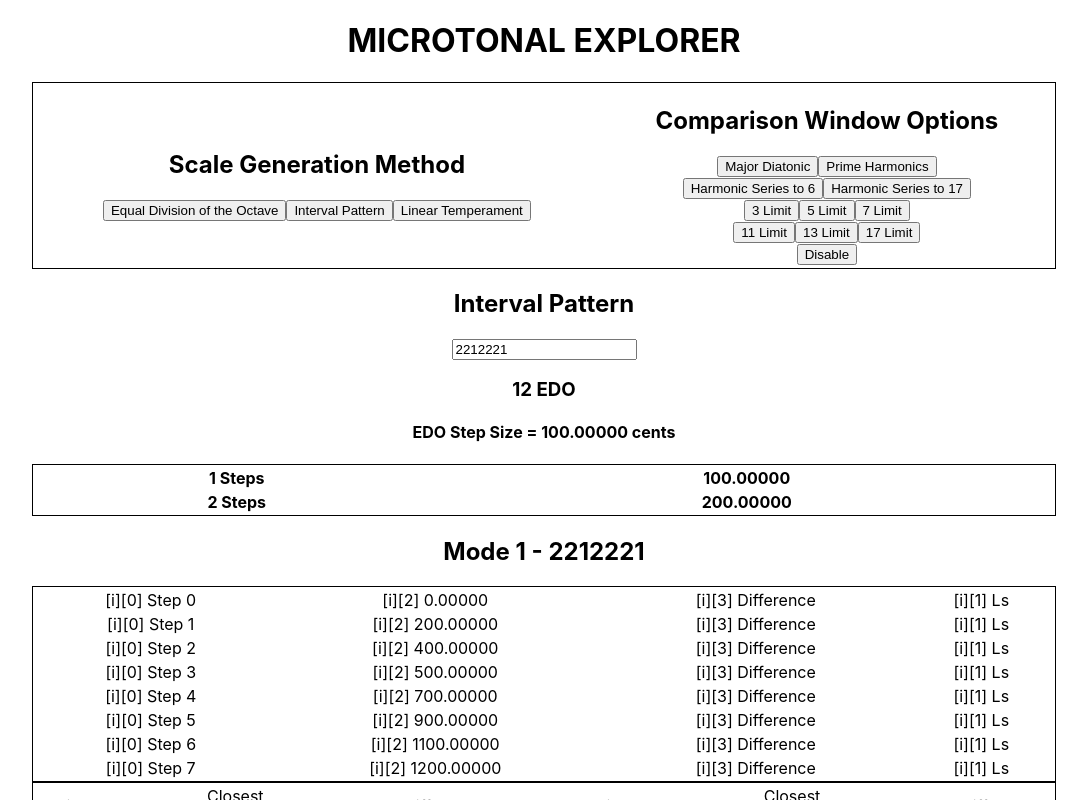
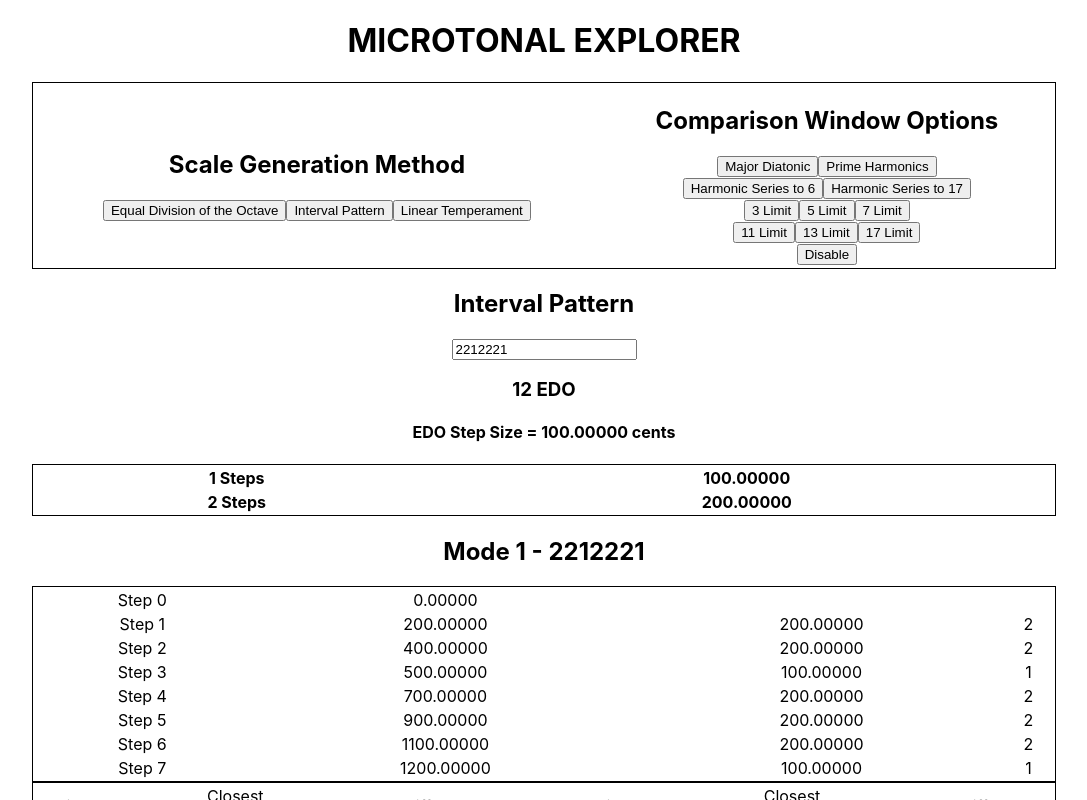
Before and after one commit to zzork/color-horizons-review-temp, a React (Create React App) app: page / in a window 1280 px wide. Shown: the top 800 px of the page, without its empty margins (96-1183 px from the left). Built offline with nearby package versions, Linux system fonts and the light colour scheme.

Commit message:
after jalil meeting

```diff
--- /dev/null
+++ b/src/apps/AllModes/components/ReadoutTable.js
@@ -0,0 +1,32 @@
+const ReadoutTable = ({ index, patternAndScale }) => {
+  return (
+    <div>
+      <h2>
+        Mode {index + 1} - {patternAndScale.pattern.join("")}
+        <br />
+      </h2>
+      <table>
+        <tbody>
+          {patternAndScale.values.map((value, valueIndex) => (
+            <tr key={valueIndex}>
+              <td>Step {valueIndex}</td>
+              <td>{value.toFixed(5)}</td>
+              <td>
+                {valueIndex === 0
+                  ? ""
+                  : patternAndScale.stepDifferences[valueIndex - 1].toFixed(5)}
+              </td>
+              <td>
+                {valueIndex === 0
+                  ? ""
+                  : patternAndScale.pattern[valueIndex - 1]}
+              </td>
+            </tr>
+          ))}
+        </tbody>
+      </table>
+    </div>
+  );
+};
+
+export default ReadoutTable;
--- /dev/null
+++ b/src/apps/AllModes/index.js
@@ -0,0 +1,22 @@
+import { ComparisonWindow } from "../../components/ComparisonWindow";
+import ReadoutTable from "./components/ReadoutTable";
+import convertPatternToModes from "./util/convertPatternToModes";
+
+const AllModes = ({ pattern, selectedComparison }) => {
+  const patternAndScales = convertPatternToModes(pattern);
+  return (
+    <div>
+      {patternAndScales.map((patternAndScale, index) => (
+        <div key={index}>
+          <ReadoutTable patternAndScale={patternAndScale} index={index} />
+          <ComparisonWindow
+            scale={patternAndScale.values}
+            selectedComparison={selectedComparison}
+          />
+        </div>
+      ))}
+    </div>
+  );
+};
+
+export default AllModes;
--- /dev/null
+++ b/src/apps/AllModes/util/convertPatternToModes.js
@@ -0,0 +1,82 @@
+import getAllPossiblePatterns from "./getAllPossiblePatterns";
+
+const applyEdo = (pattern) => {
+  const edo = pattern.reduce((accumulator, value) => {
+    return accumulator + Number(value);
+  }, 0);
+  const edoStepValue = 1200 / edo;
+  const patternEdo = pattern.map((value) => value * edoStepValue);
+  return patternEdo;
+};
+
+const getValuesFromStepDifferences = (stepDifferences) => {
+  let sum = 0;
+  const values = [sum];
+  for (let stepDifference of stepDifferences) {
+    sum = sum + stepDifference;
+    values.push(sum);
+  }
+  return values;
+};
+
+const convertPatternToModes = (pattern) => {
+  // take pattern and make all possible patterns
+  const scalePatterns = getAllPossiblePatterns(pattern);
+  const patternModes = scalePatterns.map((scalePattern) => {
+    const stepDifferences = applyEdo(scalePattern);
+    return {
+      pattern: scalePattern,
+      stepDifferences,
+      values: getValuesFromStepDifferences(stepDifferences),
+    };
+  });
+  return patternModes;
+};
+
+// [1, 2, 3]
+// to
+// {
+//   pattern: [1, 2, 3],
+//   values: [0, 1200],
+//   stepDifference: [20]
+// }
+
+//   console.log({ scalePatterns, patternModes, scale });
+
+//   let patternAndScale = [];
+
+//   let patternListed = pattern.split("");
+//   patternAndScale.push([0, patternListed, scale, stepDifferences]);
+
+//   let forLoopPattern = [...patternListed];
+//   let forLoopScale = [...scale];
+//   let forLoopDifferences = [...stepDifferences];
+
+//   for (let i = 1; i < pattern.length; i++) {
+//     // pattern values
+//     let firstPatternValue = forLoopPattern[0];
+//     forLoopPattern.push(firstPatternValue);
+//     forLoopPattern.shift();
+
+//     // differences between steps
+//     forLoopDifferences.push(forLoopDifferences[1]);
+//     forLoopDifferences.shift();
+//     forLoopDifferences[0] = 0;
+//     // console.log(i, forLoopDifferences);
+
+//     // scale itself
+//     forLoopScale = forLoopScale.map((value) => value - forLoopScale[1]);
+//     forLoopScale.shift();
+//     forLoopScale.push(1200);
+
+//     patternAndScale.push([
+//       i,
+//       [...forLoopPattern],
+//       forLoopScale,
+//       [...forLoopDifferences],
+//     ]);
+//   }
+//   return patternAndScale;
+// };
+
+export default convertPatternToModes;
--- /dev/null
+++ b/src/apps/AllModes/util/getAllPossiblePatterns.js
@@ -0,0 +1,13 @@
+const getAllPossiblePatterns = (pattern) => {
+  let nextPattern = pattern.split("");
+  // patterns are always same number as number in original pattern
+  const possiblePatternsCount = nextPattern.length;
+  const allPossiblePatterns = [];
+  for (let i = 0; i < possiblePatternsCount; i++) {
+    allPossiblePatterns.push(nextPattern);
+    nextPattern = [...nextPattern.slice(1), nextPattern[0]];
+  }
+  return allPossiblePatterns;
+};
+
+export default getAllPossiblePatterns;
--- a/src/components/AllModes.js
+++ b/src/components/AllModes.js
@@ -7,40 +7,22 @@ export const AllModes = ({
   selectedComparison,
   stepDifferences,
 }) => {
-  let patternAndScale = [];
-  // add zeroth mode, input pattern, input scale to list
+  const patternAndScale = convertPatternToModes();
+  return (
+    <div>
+      {patternAndScale.map((value, index) => (
+        <div>
+          <ReadoutTable patternAndScale={patternAndScale[index]} />
+          <ComparisonWindow
+            scale={patternAndScale[index][2]}
+            selectedComparison={selectedComparison}
+          />
+        </div>
+      ))}
+    </div>
+  );
+};
 
-  let patternListed = pattern.split("");
-  patternAndScale.push([0, patternListed, scale, stepDifferences]);
-
-  let forLoopPattern = [...patternListed];
-  let forLoopScale = [...scale];
-  let forLoopDifferences = [...stepDifferences];
-
-  for (let i = 1; i < pattern.length; i++) {
-    // pattern values
-    let firstPatternValue = forLoopPattern[0];
-    forLoopPattern.push(firstPatternValue);
-    forLoopPattern.shift();
-
-    // differences between steps
-    forLoopDifferences.push(forLoopDifferences[1]);
-    forLoopDifferences.shift();
-    forLoopDifferences[0] = 0;
-    // console.log(i, forLoopDifferences);
-
-    // scale itself
-    forLoopScale = forLoopScale.map((value) => value - forLoopScale[1]);
-    forLoopScale.shift();
-    forLoopScale.push(1200);
-
-    patternAndScale.push([
-      i,
-      [...forLoopPattern],
-      forLoopScale,
-      [...forLoopDifferences],
-    ]);
-  }
 // BIG QUESTION
 // BEHAVIOR VERY STRANGE
 // forLoopDifferences must be spread, others don't need to be
@@ -48,49 +30,4 @@ export const AllModes = ({
 // if not, then it takes the final value and overwrites every location on the array
 // why?!
 
-  console.log(patternAndScale);
-
 // ---
-
-  const ReadoutTable = ({ patternAndScale }) => {
-    return (
-      <div>
-        <h2>
-          Mode {patternAndScale[0] + 1} - {patternAndScale[1].join("")}
-          <br />
-        </h2>
-        <table>
-          <tbody>
-            {patternAndScale[2].map((value, index) => (
-              <tr key={index}>
-                <td>[i][0] Step {index}</td>
-                <td>[i][2] {value.toFixed(5)}</td>
-                <td>[i][3] Difference</td>
-                <td>[i][1] Ls</td>
-              </tr>
-            ))}
-          </tbody>
-        </table>
-      </div>
-    );
-  };
-
-  // either index value needs to get passed into readout table
-  // OR more likely patternAndScale={patternAndScale[index]} needs to be patternAndScale={value[index]}
-
-  const getFinalModesReadout = (patternAndScale) => {
-    return patternAndScale.map((value, index) => (
-      <div>
-        <ReadoutTable patternAndScale={patternAndScale[index]} />
-        <ComparisonWindow
-          scale={patternAndScale[index][2]}
-          selectedComparison={selectedComparison}
-        />
-      </div>
-    ));
-  };
-
-  const finalModesReadout = getFinalModesReadout(patternAndScale);
-
-  return <div>{finalModesReadout}</div>;
-};
--- a/src/components/CalcIPReadout.js
+++ b/src/components/CalcIPReadout.js
@@ -1,10 +1,10 @@
 import React, { useState } from "react";
+import AllModes from "../apps/AllModes";
 import getEdoFromIntervalPattern from "../util/getEdoFromIntervalPattern";
 import getIPStepValuesList from "../util/getIPStepValuesList";
 import getIPUniqueSizes from "../util/getIPUniqueSizes";
 import getReadoutTable from "../util/getReadoutTable";
 import getStepDifferences from "../util/getStepDifferences";
-import { AllModes } from "./AllModes";
 import { ComparisonWindow } from "./ComparisonWindow";
 
 export const CalcIPReadout = ({ pattern, selectedComparison }) => {
```
Lines whose indentation alone changed are shown as unchanged.
